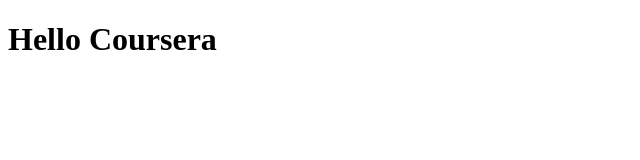
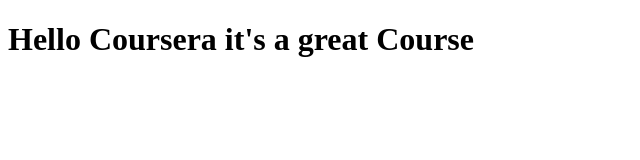
Before and after one commit to xalebaro/coursera-test, a plain HTML site: page site/index.html in a window 1280 px wide. Shown: the whole page, without its empty margins (0-640 px from the left). Drawn offline with Linux system fonts and the light colour scheme.

Commit message:
Small changes applied

```diff
--- a/site/index.html
+++ b/site/index.html
@@ -4,6 +4,6 @@
 	<title>Hello Coursera</title>
 </head>
 <body>
-<h1>Hello Coursera</h1>
+<h1>Hello Coursera it's a great Course</h1>
 </body>
 </html>
```
